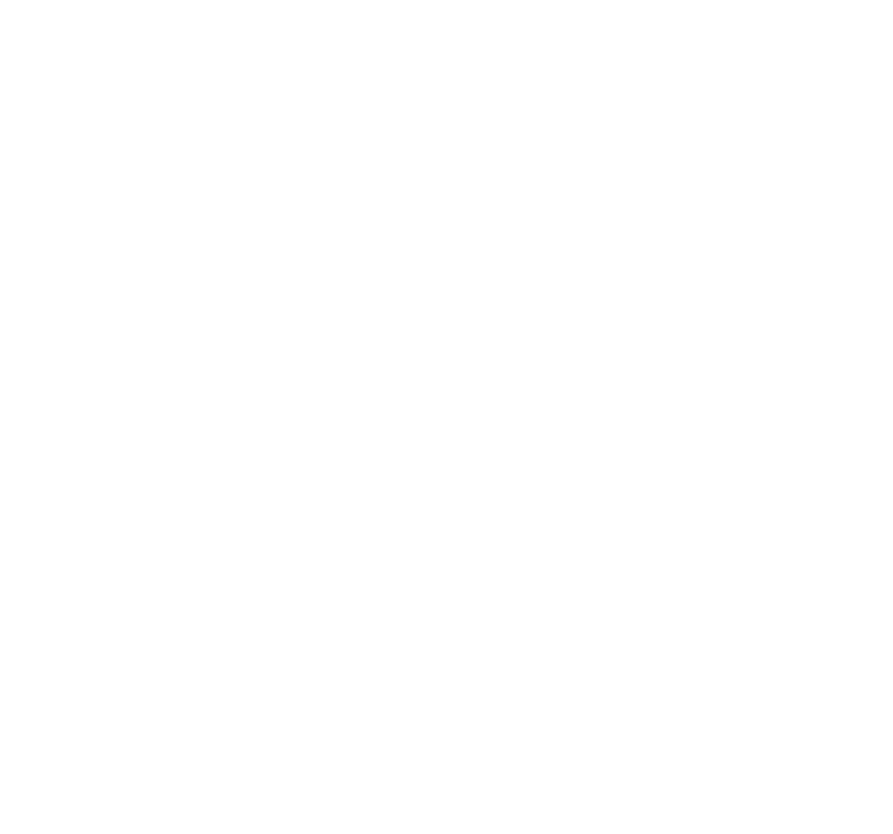
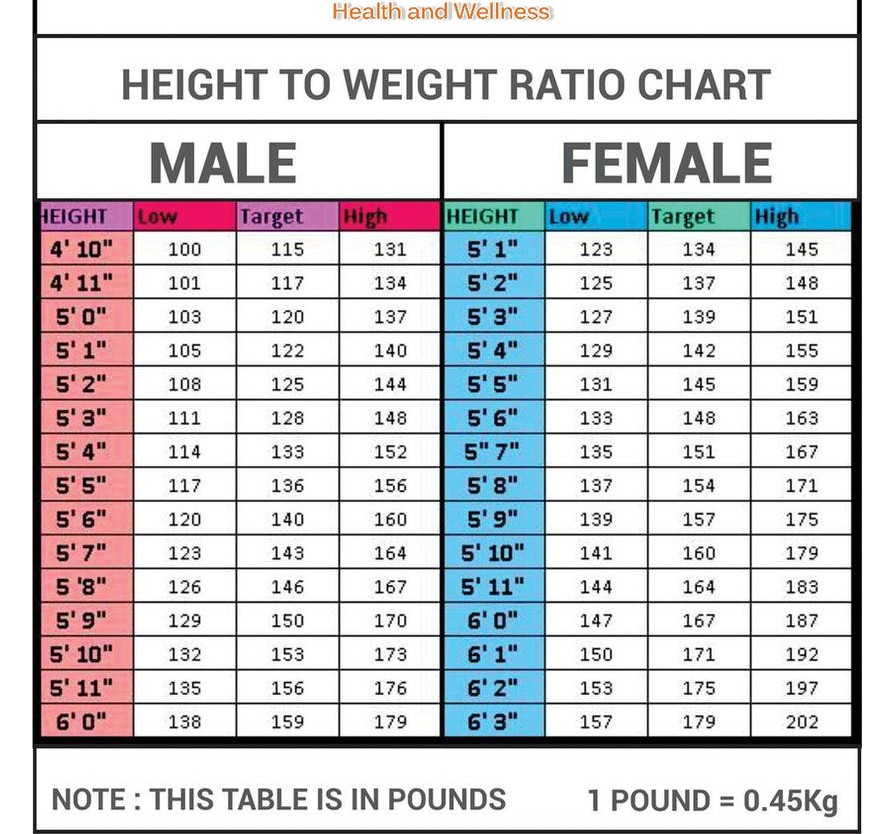
Before and after one commit to gdebaditya16/Xpert-Diet1, a plain HTML site: page list.html in a window 1280 px wide. Shown: the whole page, without its empty margins (193-1086 px from the left). Before the commit the page ends 800 px from the top, so only its background shows below. Drawn offline with Linux system fonts and the light colour scheme.

Commit message:
Update list.html

```diff
--- a/list.html
+++ b/list.html
@@ -6,7 +6,7 @@
     <title> Health  Tracker</title>
 </head>
 <body style="height: 100%;width: 100%; display: flex;align-items: center;justify-content: center;margin: 0;padding: 0;">
-    <img src="/photos/list.jpg" alt="">
+    <img src="list.jpg" alt="">
 
 </body>
 </html>
```
